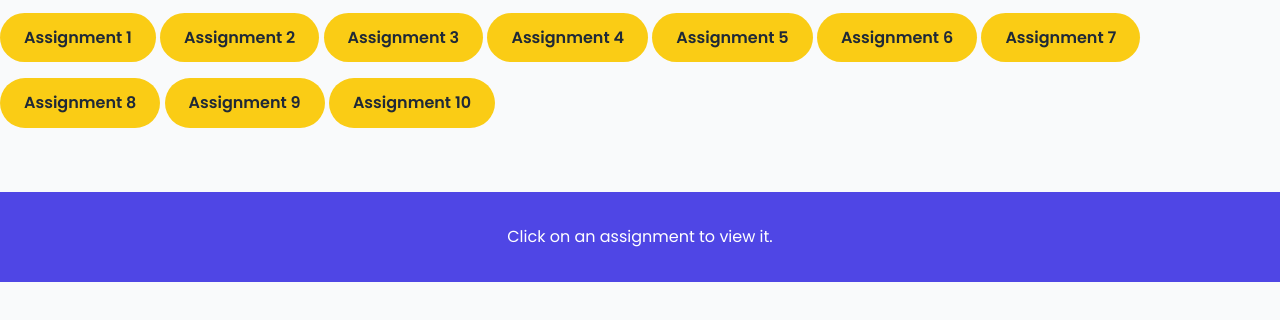
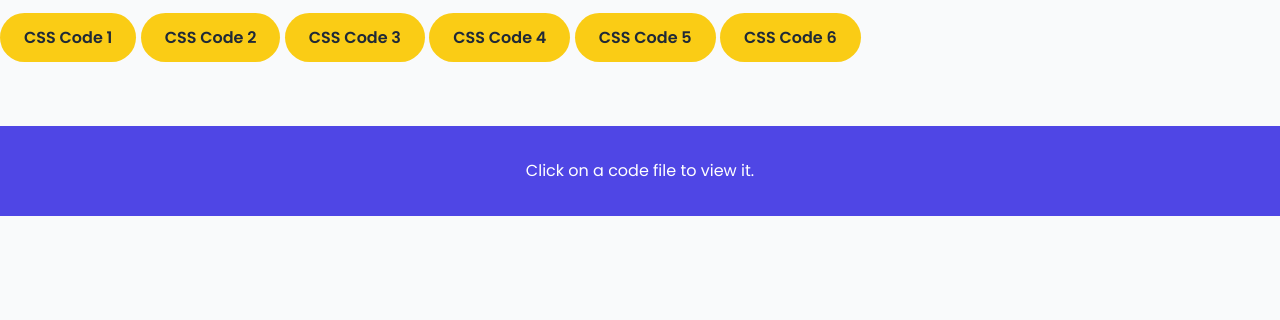
Before and after one commit to srushtiaralekar/webdev, a plain HTML site: page index.html in a window 1280 px wide. Shown: the part 80-400 px from the top of the page. Drawn offline with Linux system fonts and the light colour scheme.

Commit message:
Add files via upload
Signed-off-by: srushtiaralekar <aralekarsrushti11@gmail.com>

```diff
--- a/index.html
+++ b/index.html
@@ -2,7 +2,7 @@
 <html lang="en">
 <head>
     <meta charset="UTF-8">
-    <title>HTML Assignments - Srushti Aralekar</title>
+    <title>CSS Codes - Srushti Aralekar</title>
     <link rel="stylesheet" href="../style.css">
 </head>
 <body>
@@ -11,20 +11,16 @@
     <div class="info">Roll Number: 136 | Batch: S6</div>
 
     <div class="button-container">
-        <a href="assignment1.html" class="btn">Assignment 1</a>
-        <a href="assignment2.html" class="btn">Assignment 2</a>
-        <a href="assignment3.html" class="btn">Assignment 3</a>
-        <a href="assignment4.html" class="btn">Assignment 4</a>
-        <a href="assignment5.html" class="btn">Assignment 5</a>
-        <a href="assignment6.html" class="btn">Assignment 6</a>
-        <a href="assignment7.html" class="btn">Assignment 7</a>
-        <a href="assignment8.html" class="btn">Assignment 8</a>
-        <a href="assignment9.html" class="btn">Assignment 9</a>
-        <a href="assignment10.html" class="btn">Assignment 10</a>
+        <a href="code1.html" class="btn">CSS Code 1</a>
+        <a href="code2.html" class="btn">CSS Code 2</a>
+        <a href="code3.html" class="btn">CSS Code 3</a>
+        <a href="code4.html" class="btn">CSS Code 4</a>
+        <a href="code5.html" class="btn">CSS Code 5</a>
+        <a href="code6.html" class="btn">CSS Code 6</a>
     </div>
 
     <footer>
-        <p>Click on an assignment to view it.</p>
+        <p>Click on a code file to view it.</p>
     </footer>
 
 </body>
```
